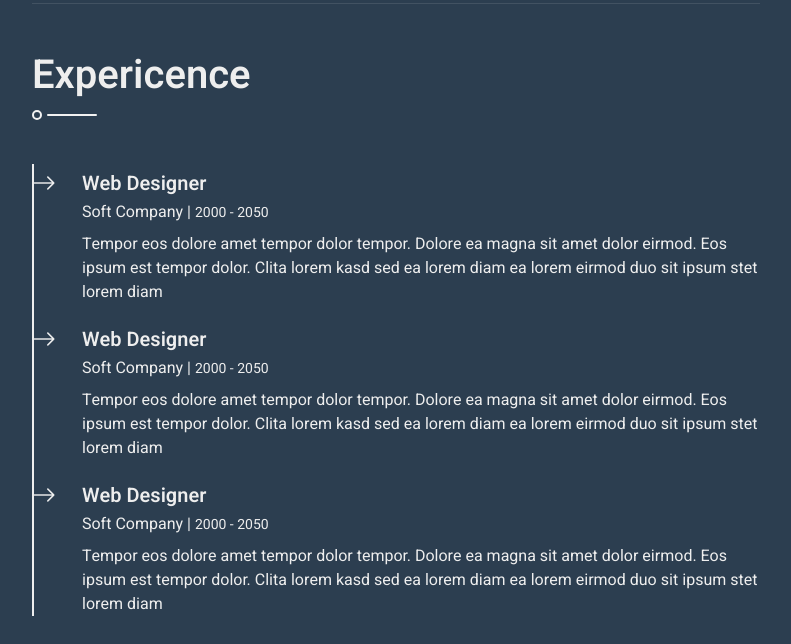
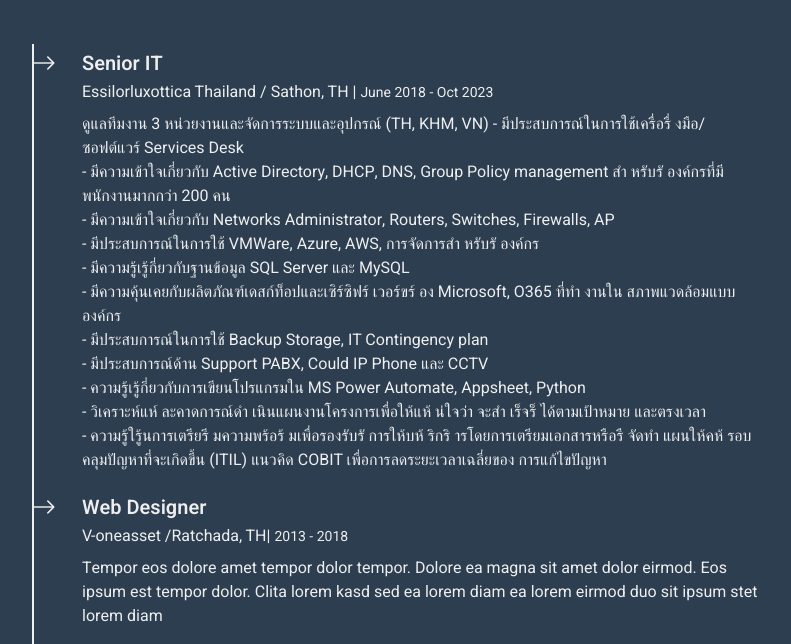
Before and after one commit to iaminlife/Information, a plain HTML site: page index.html in a window 1280 px wide. Shown: the part 1039-1683 px from the top of the page, without its empty margins (438-1229 px from the left). Drawn offline with nearby package versions, Linux system fonts and the light colour scheme.

Commit message:
Update index.html

```diff
--- a/index.html
+++ b/index.html
@@ -45,10 +45,10 @@
                 <div class="col-lg-4 sticky-lg-top vh-100">
                     <div class="d-flex flex-column h-100 text-center overflow-auto shadow">
                         <img class="w-100 img-fluid mb-4" src="img/profile.jpg" alt="Image">
-                        <h1 class="text-primary mt-2">John Doe</h1>
+                        <h1 class="text-primary mt-2">Rachod Medacha</h1>
                         <div class="mb-4" style="height: 22px;">
                             <h4 class="typed-text-output d-inline-block text-light"></h4>
-                            <div class="typed-text d-none">Web Designer, Web Developer, Front End Developer, Apps Designer, Apps Developer</div>
+                            <div class="typed-text d-none">Windows Server Role,Active Directory, DHCP, DNS,Group Policy,Equipment infrastructure,Appsheet, Python, Line OA.SQL Database,Networks Administrator</div>
                         </div>
                         <div class="d-flex justify-content-center mt-auto mb-3">
                             <a class="btn btn-secondary btn-square mx-1" href="#"><i class="fab fa-twitter"></i></a>
@@ -66,28 +66,28 @@
                     <!-- About Start -->
                     <section class="py-5 border-bottom wow fadeInUp" data-wow-delay="0.1s">
                         <h1 class="title pb-3 mb-5">About Me</h1>
-                        <p>Diam rebum sea stet rebum ea. Et kasd amet et accusam elitr voluptua. Tempor dolore sit et accusam ipsum erat duo. Gubergren et takimata dolor duo amet et sanctus elitr lorem. Ipsum amet duo rebum dolor labore. No diam duo lorem elitr dolor takimata elitr no. Magna et gubergren duo ipsum sed, amet ea voluptua dolores voluptua dolor ipsum et. Sit takimata erat consetetur invidunt lorem consetetur. Lorem magna diam vero nonumy. Aliquyam diam voluptua magna et magna nonumy. Accusam rebum clita et sit vero lorem, voluptua amet sit eos no et labore vero, et consetetur justo et et sit aliquyam labore, sit erat lorem justo dolores kasd est sit. Dolor et accusam ea et dolor sit.</p>
+                        <p>ITEngineer - Looking for self-assessment in a new position for broader goals.</p>
                         <div class="row mb-4">
                             <div class="col-sm-6 py-1">
-                                <span class="fw-medium text-primary">Name:</span> John Doe
+                                <span class="fw-medium text-primary">Name:</span> Rachod Medacha
                             </div>
                             <div class="col-sm-6 py-1">
-                                <span class="fw-medium text-primary">Birthday:</span> 1 April 1990
+                                <span class="fw-medium text-primary">Birthday:</span> 30 Dec 1986
                             </div>
                             <div class="col-sm-6 py-1">
-                                <span class="fw-medium text-primary">Degree:</span> Master
+                                <span class="fw-medium text-primary">Degree:</span> Bachelor of Science Information Technology Science
                             </div>
                             <div class="col-sm-6 py-1">
                                 <span class="fw-medium text-primary">Experience:</span> 10 Years
                             </div>
                             <div class="col-sm-6 py-1">
-                                <span class="fw-medium text-primary">Phone:</span> +012 345 6789
+                                <span class="fw-medium text-primary">Phone:</span> +66 612566898
                             </div>
                             <div class="col-sm-6 py-1">
-                                <span class="fw-medium text-primary">Email:</span> info@example.com
+                                <span class="fw-medium text-primary">Email:</span> intelgeneral.life@gmail.com
                             </div>
                             <div class="col-sm-6 py-1">
-                                <span class="fw-medium text-primary">Address:</span> 123 Street, New York, USA
+                                <span class="fw-medium text-primary">Address:</span> Bangkok, TH
                             </div>
                             <div class="col-sm-6 py-1">
                                 <span class="fw-medium text-primary">Freelance:</span> Available
@@ -197,14 +197,41 @@
                         <div class="border-start border-2 border-light pt-2 ps-5">
                             <div class="position-relative mb-4">
                                 <span class="bi bi-arrow-right fs-4 text-light position-absolute" style="top: -5px; left: -50px;"></span>
-                                <h5 class="mb-1">Web Designer</h5>
-                                <p class="mb-2">Soft Company | <small>2000 - 2050</small></p>
-                                <p>Tempor eos dolore amet tempor dolor tempor. Dolore ea magna sit amet dolor eirmod. Eos ipsum est tempor dolor. Clita lorem kasd sed ea lorem diam ea lorem eirmod duo sit ipsum stet lorem diam</p>
+                                <h5 class="mb-1">Senior IT</h5>
+                                <p class="mb-2">Essilorluxottica Thailand / Sathon, TH | <small>June 2018 - Oct 2023</small></p>
+                                <p>ดูแลทีมงาน 3 หน่วยงานและจัดการระบบและอุปกรณ์ (TH, KHM, VN)
+- มีประสบการณ์ในการใช้เครื่อรื่ งมือ/ซอฟต์แวร์ Services Desk
+<br>
+- มีความเข้าใจเกี่ยวกับ Active Directory, DHCP, DNS, Group Policy management
+สำ หรับรั องค์กรที่มีพนักงานมากกว่า 200 คน
+<br>
+- มีความเข้าใจเกี่ยวกับ Networks Administrator, Routers, Switches, Firewalls, AP
+<br>
+- มีประสบการณ์ในการใช้ VMWare, Azure, AWS, การจัดการสำ หรับรั องค์กร
+<br>
+- มีความรู้เรู้กี่ยวกับฐานข้อมูล SQL Server และ MySQL
+<br>
+- มีความคุ้นเคยกับผลิตภัณฑ์เดสก์ท็อปและเซิร์ซิฟร์ เวอร์ขร์ อง Microsoft, O365 ที่ทำ งานใน
+สภาพแวดล้อมแบบองค์กร
+<br>
+- มีประสบการณ์ในการใช้ Backup Storage, IT Contingency plan
+<br>
+- มีประสบการณ์ด้าน Support PABX, Could IP Phone และ CCTV
+<br>
+- ความรู้เรู้กี่ยวกับการเขียนโปรแกรมใน MS Power Automate, Appsheet, Python
+<br>
+- วิเคราะห์แห์ ละคาดการณ์ดำ เนินแผนงานโครงการเพื่อให้แห้ น่ใจว่า จะสำ เร็จร็ ได้ตามเป้าหมาย
+และตรงเวลา
+<br>
+- ความรู้ใรู้นการเตรียรี มความพร้อร้ มเพื่อรองรับรั การให้บห้ ริกริ ารโดยการเตรียมเอกสารหรือรื จัดทำ
+แผนให้คห้ รอบคลุมปัญหาที่จะเกิดขึ้น (ITIL) แนวคิด COBIT เพื่อการลดระยะเวลาเฉลี่ยของ
+การแก้ไขปัญหา
+</p>
                             </div>
                             <div class="position-relative mb-4">
                                 <span class="bi bi-arrow-right fs-4 text-light position-absolute" style="top: -5px; left: -50px;"></span>
                                 <h5 class="mb-1">Web Designer</h5>
-                                <p class="mb-2">Soft Company | <small>2000 - 2050</small></p>
+                                <p class="mb-2">V-oneasset /Ratchada, TH| <small>2013 - 2018</small></p>
                                 <p>Tempor eos dolore amet tempor dolor tempor. Dolore ea magna sit amet dolor eirmod. Eos ipsum est tempor dolor. Clita lorem kasd sed ea lorem diam ea lorem eirmod duo sit ipsum stet lorem diam</p>
                             </div>
                             <div class="position-relative mb-4">
```
